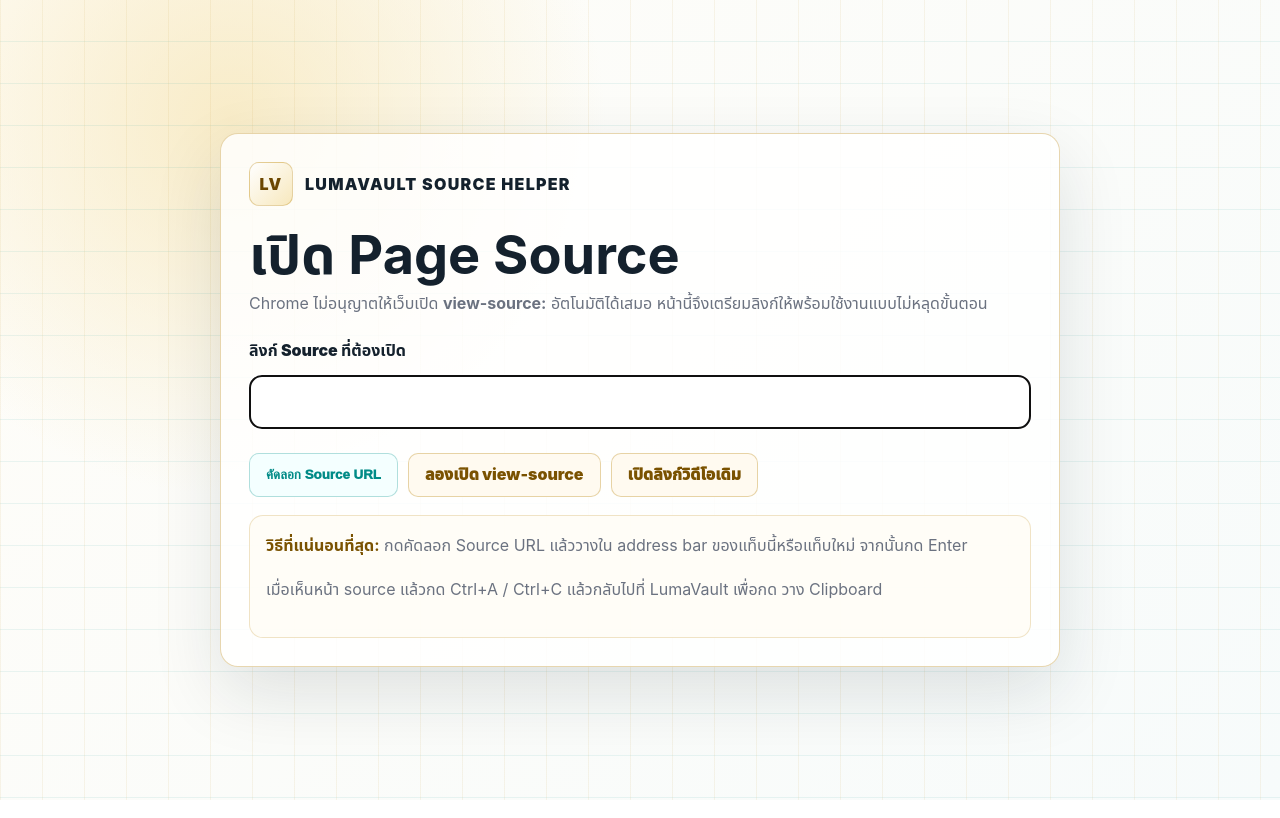
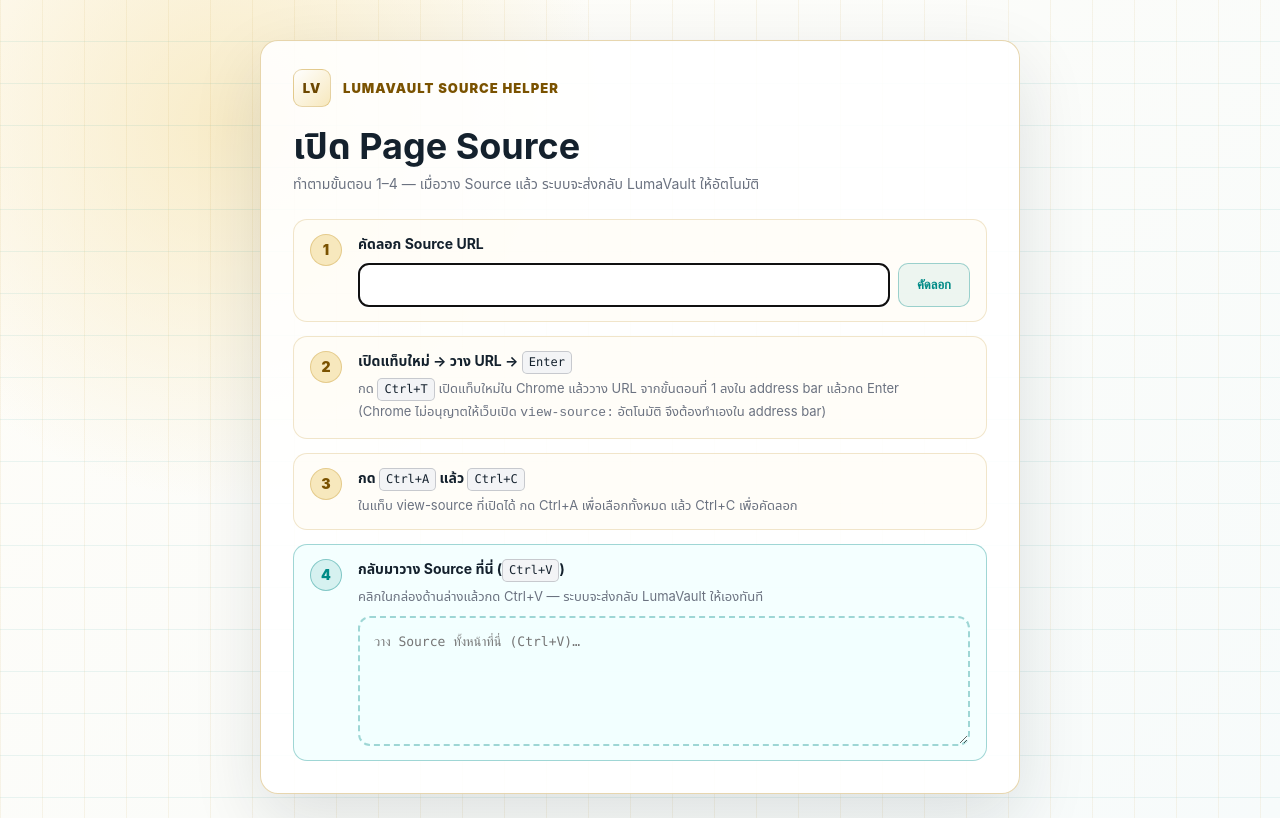
Before and after one commit to thanat-dev/lumavault-studio, a website: page public/source-open.html in a window 1280 px wide. Drawn offline with Linux system fonts and the light colour scheme.

Commit message:
fix: open source tab + auto-return source via BroadcastChannel

```diff
--- a/public/source-open.html
+++ b/public/source-open.html
@@ -3,7 +3,7 @@
   <head>
     <meta charset="utf-8" />
     <meta name="viewport" content="width=device-width, initial-scale=1" />
-    <title>Open Facebook Source - LumaVault</title>
+    <title>Source Helper — LumaVault</title>
     <style>
       :root {
         --ink: #14212d;
@@ -12,17 +12,17 @@
         --gold-soft: #f7e8bd;
         --line: rgba(185, 135, 23, 0.34);
         --teal: #008b87;
+        --green: #16a34a;
+        --green-soft: #f0fdf4;
       }
 
-      * {
-        box-sizing: border-box;
-      }
+      * { box-sizing: border-box; }
 
       body {
         min-height: 100vh;
         margin: 0;
         display: grid;
-        place-items: center;
+        place-items: start center;
         padding: 24px;
         background:
           linear-gradient(90deg, rgba(185, 135, 23, 0.08) 1px, transparent 1px),
@@ -35,11 +35,12 @@
       }
 
       main {
-        width: min(840px, 100%);
+        width: min(760px, 100%);
+        margin-top: 16px;
         border: 1px solid var(--line);
         border-radius: 18px;
-        padding: 28px;
-        background: rgba(255, 255, 255, 0.82);
+        padding: 28px 32px 32px;
+        background: rgba(255, 255, 255, 0.88);
         box-shadow: 0 26px 70px rgba(20, 33, 45, 0.12);
       }
 
@@ -47,93 +48,206 @@
         display: flex;
         align-items: center;
         gap: 12px;
-        margin-bottom: 22px;
-        font-weight: 950;
+        margin-bottom: 20px;
+        font-size: 13px;
+        font-weight: 900;
         letter-spacing: 0.08em;
         text-transform: uppercase;
+        color: #7a5200;
       }
 
       .mark {
         display: grid;
-        width: 44px;
-        height: 44px;
+        width: 38px;
+        height: 38px;
         place-items: center;
         border: 1px solid var(--line);
-        border-radius: 10px;
+        border-radius: 9px;
         background: linear-gradient(135deg, #fff, var(--gold-soft));
+        font-size: 13px;
+        font-weight: 950;
         color: #6c4700;
+        flex-shrink: 0;
       }
 
       h1 {
-        margin: 0 0 8px;
-        font-size: clamp(28px, 5vw, 54px);
-        line-height: 1;
+        margin: 0 0 6px;
+        font-size: clamp(22px, 4vw, 36px);
+        line-height: 1.1;
       }
 
-      p {
-        margin: 0 0 18px;
+      .subtitle {
+        margin: 0 0 24px;
         color: var(--muted);
-        line-height: 1.65;
+        font-size: 14px;
+        line-height: 1.6;
       }
 
-      .panel {
+      /* Steps */
+      .steps { display: grid; gap: 14px; }
+
+      .step {
         display: grid;
+        grid-template-columns: 36px 1fr;
         gap: 12px;
-        margin-top: 22px;
+        align-items: start;
+        padding: 14px 16px;
+        border: 1px solid rgba(185, 135, 23, 0.2);
+        border-radius: 14px;
+        background: rgba(255, 252, 244, 0.6);
+        transition: border-color 0.2s, background 0.2s;
       }
 
-      label {
-        font-weight: 900;
+      .step.active {
+        border-color: rgba(0, 139, 135, 0.35);
+        background: rgba(240, 255, 255, 0.7);
       }
 
-      input {
-        width: 100%;
-        min-height: 54px;
-        border: 1px solid rgba(0, 139, 135, 0.24);
-        border-radius: 12px;
-        padding: 0 16px;
-        color: var(--ink);
-        font: 14px/1.4 Consolas, "Courier New", monospace;
+      .step.done {
+        border-color: rgba(22, 163, 74, 0.3);
+        background: var(--green-soft);
+        opacity: 0.8;
       }
 
-      .actions {
-        display: flex;
-        flex-wrap: wrap;
-        gap: 10px;
-        margin-top: 12px;
+      .step-num {
+        display: grid;
+        place-items: center;
+        width: 32px;
+        height: 32px;
+        border-radius: 50%;
+        background: var(--gold-soft);
+        border: 1px solid rgba(185, 135, 23, 0.3);
+        font-weight: 950;
+        font-size: 14px;
+        color: #7a5200;
+        flex-shrink: 0;
       }
 
-      button,
-      a {
+      .step.active .step-num {
+        background: rgba(0, 139, 135, 0.12);
+        border-color: rgba(0, 139, 135, 0.4);
+        color: var(--teal);
+      }
+
+      .step.done .step-num {
+        background: rgba(22, 163, 74, 0.12);
+        border-color: rgba(22, 163, 74, 0.3);
+        color: var(--green);
+      }
+
+      .step-body { min-width: 0; }
+
+      .step-body strong {
+        display: block;
+        font-size: 14px;
+        margin-bottom: 4px;
+      }
+
+      .step-body p {
+        margin: 0;
+        font-size: 13px;
+        color: var(--muted);
+        line-height: 1.55;
+      }
+
+      /* URL row */
+      .url-row {
+        display: flex;
+        gap: 8px;
+        margin-top: 8px;
+        flex-wrap: wrap;
+      }
+
+      input[type="text"] {
+        flex: 1;
+        min-width: 0;
+        min-height: 44px;
+        border: 1px solid rgba(0, 139, 135, 0.28);
+        border-radius: 10px;
+        padding: 0 14px;
+        color: var(--ink);
+        font: 13px/1.4 Consolas, "Courier New", monospace;
+        background: #fff;
+      }
+
+      button {
         min-height: 44px;
         border: 1px solid var(--line);
         border-radius: 10px;
-        padding: 0 16px;
+        padding: 0 18px;
         display: inline-grid;
         place-items: center;
         background: #fffaf0;
         color: #7a5200;
         cursor: pointer;
         font-weight: 950;
-        text-decoration: none;
+        font-size: 13px;
+        white-space: nowrap;
+        transition: background 0.15s, border-color 0.15s;
       }
 
-      .primary {
-        border-color: rgba(0, 139, 135, 0.28);
-        background: #f4ffff;
+      button:hover { background: var(--gold-soft); }
+
+      button.primary {
+        border-color: rgba(0, 139, 135, 0.35);
+        background: rgba(0, 139, 135, 0.07);
         color: var(--teal);
       }
 
-      .steps {
-        margin-top: 18px;
-        padding: 16px;
-        border: 1px solid rgba(185, 135, 23, 0.22);
-        border-radius: 14px;
-        background: rgba(255, 252, 244, 0.74);
+      button.primary:hover { background: rgba(0, 139, 135, 0.14); }
+
+      /* Paste area */
+      #pasteArea {
+        display: block;
+        width: 100%;
+        min-height: 130px;
+        margin-top: 10px;
+        border: 2px dashed rgba(0, 139, 135, 0.35);
+        border-radius: 12px;
+        padding: 14px;
+        font: 13px/1.5 Consolas, "Courier New", monospace;
+        color: var(--ink);
+        background: rgba(240, 255, 255, 0.5);
+        resize: vertical;
+        transition: border-color 0.2s, background 0.2s;
       }
 
-      .steps strong {
-        color: #7a5200;
+      #pasteArea:focus {
+        outline: none;
+        border-color: var(--teal);
+        background: #fff;
+      }
+
+      #pasteArea.has-content {
+        border-style: solid;
+        border-color: rgba(22, 163, 74, 0.4);
+        background: var(--green-soft);
+      }
+
+      /* Success banner */
+      #successBanner {
+        display: none;
+        margin-top: 16px;
+        padding: 14px 18px;
+        border: 1px solid rgba(22, 163, 74, 0.35);
+        border-radius: 14px;
+        background: var(--green-soft);
+        color: var(--green);
+        font-weight: 900;
+        font-size: 15px;
+        text-align: center;
+      }
+
+      #successBanner.visible { display: block; }
+
+      kbd {
+        display: inline-block;
+        padding: 1px 6px;
+        border: 1px solid rgba(20, 33, 45, 0.2);
+        border-radius: 5px;
+        background: #f3f4f6;
+        font: 12px/1.6 Consolas, monospace;
+        color: var(--ink);
       }
     </style>
   </head>
@@ -141,27 +255,61 @@
     <main>
       <div class="brand">
         <div class="mark">LV</div>
-        <div>LumaVault Source Helper</div>
+        <span>LumaVault Source Helper</span>
       </div>
+
       <h1>เปิด Page Source</h1>
-      <p>
-        Chrome ไม่อนุญาตให้เว็บเปิด <strong>view-source:</strong> อัตโนมัติได้เสมอ
-        หน้านี้จึงเตรียมลิงก์ให้พร้อมใช้งานแบบไม่หลุดขั้นตอน
+      <p class="subtitle">
+        ทำตามขั้นตอน 1–4 — เมื่อวาง Source แล้ว ระบบจะส่งกลับ LumaVault ให้อัตโนมัติ
       </p>
 
-      <section class="panel">
-        <label for="sourceLink">ลิงก์ Source ที่ต้องเปิด</label>
-        <input id="sourceLink" readonly />
-        <div class="actions">
-          <button class="primary" id="copySource" type="button">คัดลอก Source URL</button>
-          <a id="tryOpen" href="#" target="_blank" rel="noopener">ลองเปิด view-source</a>
-          <a id="openOriginal" href="#" target="_blank" rel="noopener">เปิดลิงก์วิดีโอเดิม</a>
+      <div class="steps">
+
+        <!-- Step 1 -->
+        <div class="step" id="s1">
+          <div class="step-num">1</div>
+          <div class="step-body">
+            <strong>คัดลอก Source URL</strong>
+            <div class="url-row">
+              <input id="sourceLink" type="text" readonly />
+              <button class="primary" id="copySource" type="button">คัดลอก</button>
+            </div>
+          </div>
         </div>
-      </section>
 
-      <div class="steps">
-        <p><strong>วิธีที่แน่นอนที่สุด:</strong> กดคัดลอก Source URL แล้ววางใน address bar ของแท็บนี้หรือแท็บใหม่ จากนั้นกด Enter</p>
-        <p>เมื่อเห็นหน้า source แล้วกด Ctrl+A / Ctrl+C แล้วกลับไปที่ LumaVault เพื่อกด วาง Clipboard</p>
+        <!-- Step 2 -->
+        <div class="step" id="s2">
+          <div class="step-num">2</div>
+          <div class="step-body">
+            <strong>เปิดแท็บใหม่ → วาง URL → <kbd>Enter</kbd></strong>
+            <p>กด <kbd>Ctrl+T</kbd> เปิดแท็บใหม่ใน Chrome แล้ววาง URL จากขั้นตอนที่ 1 ลงใน address bar แล้วกด Enter<br>
+            (Chrome ไม่อนุญาตให้เว็บเปิด <code>view-source:</code> อัตโนมัติ จึงต้องทำเองใน address bar)</p>
+          </div>
+        </div>
+
+        <!-- Step 3 -->
+        <div class="step" id="s3">
+          <div class="step-num">3</div>
+          <div class="step-body">
+            <strong>กด <kbd>Ctrl+A</kbd> แล้ว <kbd>Ctrl+C</kbd></strong>
+            <p>ในแท็บ view-source ที่เปิดได้ กด Ctrl+A เพื่อเลือกทั้งหมด แล้ว Ctrl+C เพื่อคัดลอก</p>
+          </div>
+        </div>
+
+        <!-- Step 4 -->
+        <div class="step active" id="s4">
+          <div class="step-num">4</div>
+          <div class="step-body">
+            <strong>กลับมาวาง Source ที่นี่ (<kbd>Ctrl+V</kbd>)</strong>
+            <p>คลิกในกล่องด้านล่างแล้วกด Ctrl+V — ระบบจะส่งกลับ LumaVault ให้เองทันที</p>
+            <textarea id="pasteArea" placeholder="วาง Source ทั้งหน้าที่นี่ (Ctrl+V)…" spellcheck="false"></textarea>
+          </div>
+        </div>
+
+      </div>
+
+      <div id="successBanner">
+        ✓ ส่ง Source กลับ LumaVault แล้ว — ปิดแท็บนี้ได้เลย
       </div>
     </main>
 
@@ -169,30 +317,64 @@
       const params = new URLSearchParams(location.search);
       const rawUrl = params.get("url") || "";
       const cleanUrl = rawUrl.replace(/^(view-source:)+/i, "").trim();
-      const sourceUrl = cleanUrl ? `view-source:${cleanUrl}` : "";
-      const sourceInput = document.querySelector("#sourceLink");
-      const copyButton = document.querySelector("#copySource");
-      const tryOpen = document.querySelector("#tryOpen");
-      const openOriginal = document.querySelector("#openOriginal");
+      const viewSourceUrl = cleanUrl ? `view-source:${cleanUrl}` : "";
 
-      sourceInput.value = sourceUrl;
-      tryOpen.href = sourceUrl || "#";
-      openOriginal.href = cleanUrl || "#";
+      const sourceInput = document.getElementById("sourceLink");
+      const copyBtn = document.getElementById("copySource");
+      const pasteArea = document.getElementById("pasteArea");
+      const successBanner = document.getElementById("successBanner");
 
+      sourceInput.value = viewSourceUrl;
+
+      // Auto-select the URL on load for easy keyboard copy
       requestAnimationFrame(() => {
         sourceInput.focus();
         sourceInput.select();
       });
 
-      copyButton.addEventListener("click", async () => {
+      // Copy button
+      copyBtn.addEventListener("click", async () => {
         sourceInput.focus();
         sourceInput.select();
         try {
-          await navigator.clipboard.writeText(sourceUrl);
-          copyButton.textContent = "คัดลอกแล้ว";
+          await navigator.clipboard.writeText(viewSourceUrl);
+          copyBtn.textContent = "คัดลอกแล้ว ✓";
+          setTimeout(() => { copyBtn.textContent = "คัดลอก"; }, 2000);
         } catch {
           document.execCommand("copy");
-          copyButton.textContent = "เลือกไว้แล้ว กด Ctrl+C";
+          copyBtn.textContent = "เลือกแล้ว — กด Ctrl+C";
+          setTimeout(() => { copyBtn.textContent = "คัดลอก"; }, 2500);
+        }
+        document.getElementById("s1").classList.add("done");
+      });
+
+      // BroadcastChannel to send source back to the main LumaVault tab
+      const channel = new BroadcastChannel("lumavault-source");
+
+      function sendSource(content) {
+        channel.postMessage({ type: "source-content", content });
+        pasteArea.classList.add("has-content");
+        successBanner.classList.add("visible");
+        const kb = Math.max(1, Math.round(content.length / 1024));
+        successBanner.textContent = `✓ ส่ง Source กลับ LumaVault แล้ว (${kb} KB) — ปิดแท็บนี้ได้เลย`;
+        document.getElementById("s4").classList.remove("active");
+        document.getElementById("s4").classList.add("done");
+      }
+
+      // Detect paste into the textarea
+      pasteArea.addEventListener("paste", (event) => {
+        const content = (event.clipboardData || window.clipboardData).getData("text");
+        if (content && content.trim().length > 50) {
+          // Let the browser fill the textarea normally, then broadcast
+          requestAnimationFrame(() => sendSource(content));
+        }
+      });
+
+      // Also handle manual typing / late paste detection
+      pasteArea.addEventListener("input", () => {
+        const content = pasteArea.value;
+        if (content.trim().length > 50 && !successBanner.classList.contains("visible")) {
+          sendSource(content);
         }
       });
     </script>
```
